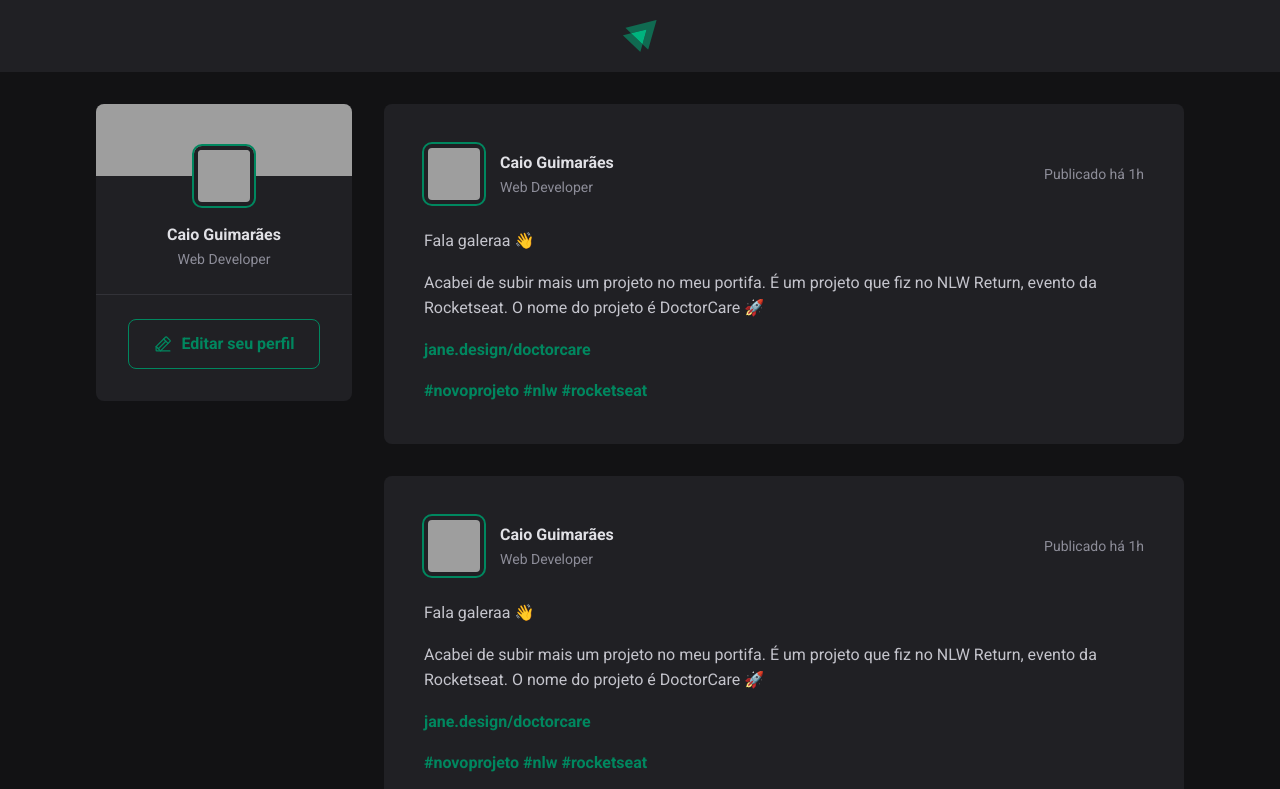
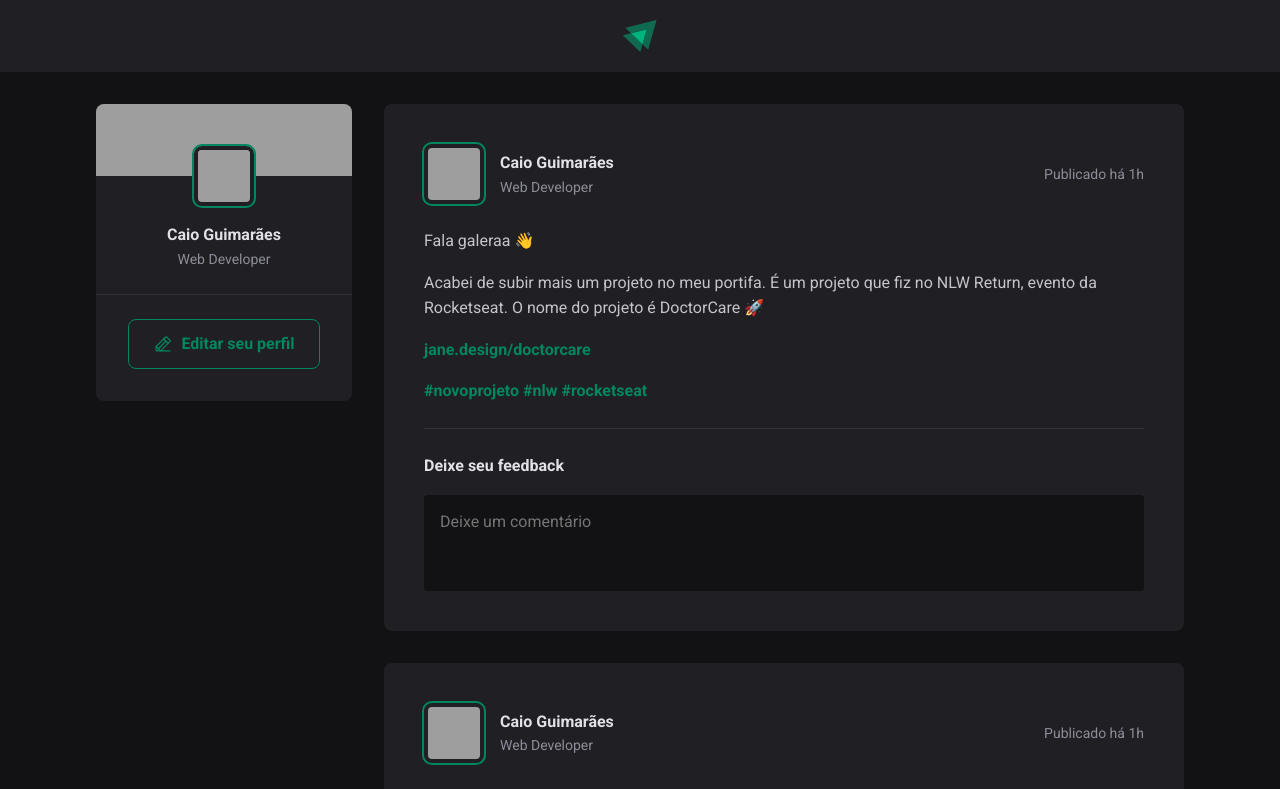
Before and after one commit to caio-guimaraes-web/ignitebycaio, a React (Vite) app: page / in a window 1280 px wide. Shown: the top 789 px of the page. Built offline with nearby package versions, Linux system fonts and the light colour scheme; grey boxes are pictures that could not be loaded.

Commit message:
comment form

```diff
--- a/src/components/Post.jsx
+++ b/src/components/Post.jsx
@@ -38,6 +38,16 @@
           <a href="">#rocketseat</a>
         </p>
       </div>
+
+      <form className={styles.commentForm}>
+        <strong>Deixe seu feedback</strong>
+
+        <textarea placeholder="Deixe um comentário" />
+
+        <footer>
+          <button type="submit">Publicar</button>
+        </footer>
+      </form>
     </article>
   )
 }
--- a/src/components/Post.module.css
+++ b/src/components/Post.module.css
@@ -65,3 +65,57 @@
   color: var(--gray-400);
   line-height: 1.6;
 }
+
+.commentForm {
+  width: 100%;
+  margin-top: 1.5rem;
+  padding-top: 1.5rem;
+  border-top: 1px solid var(--gray-600);
+}
+
+.commentForm > strong {
+  line-height: 1.6;
+  color: var(--gray-100);
+}
+
+.commentForm textarea {
+  width: 100%;
+  background: var(--gray-900);
+  border: 0;
+  resize: none;
+  height: 6rem;
+  padding: 1rem;
+  border-radius: 0.25rem;
+  color: var(--gray-100);
+  line-height: 1.4;
+  margin-top: 1rem;
+}
+
+.commentForm footer {
+  visibility: hidden;
+  max-height: 0;
+}
+
+.commentForm:focus-within footer {
+  visibility: visible;
+  max-height: none;
+}
+
+.commentForm button[type="submit"] {
+  padding: 1rem 1.5rem;
+  margin-top: 1rem;
+  border-radius: 8px;
+  border: 0;
+  background: var(--green-500);
+  color: var(--white);
+  font-weight: bold;
+  cursor: pointer;
+
+  transition: background-color 0.1s;
+}
+
+.commentForm button[type="submit"]:hover,
+.commentForm button[type="submit"]:focus {
+  background: var(--green-300);
+  box-shadow: none;
+}
--- a/src/global.css
+++ b/src/global.css
@@ -10,6 +10,11 @@
 
   --green-300: #00b37e;
   --green-500: #00875f;
+}
+
+:focus {
+  outline: transparent;
+  box-shadow: 0 0 0 2px var(--green-500);
 }
 
 * {
```
